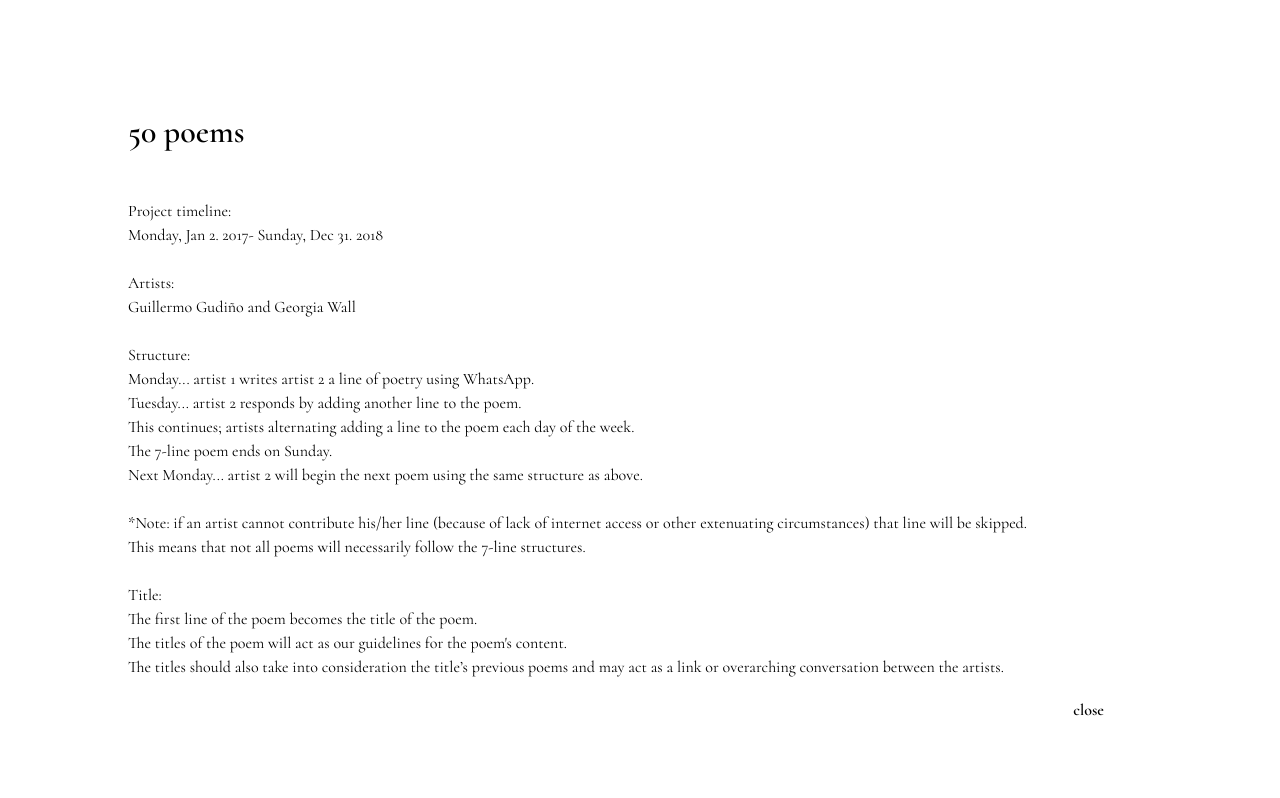
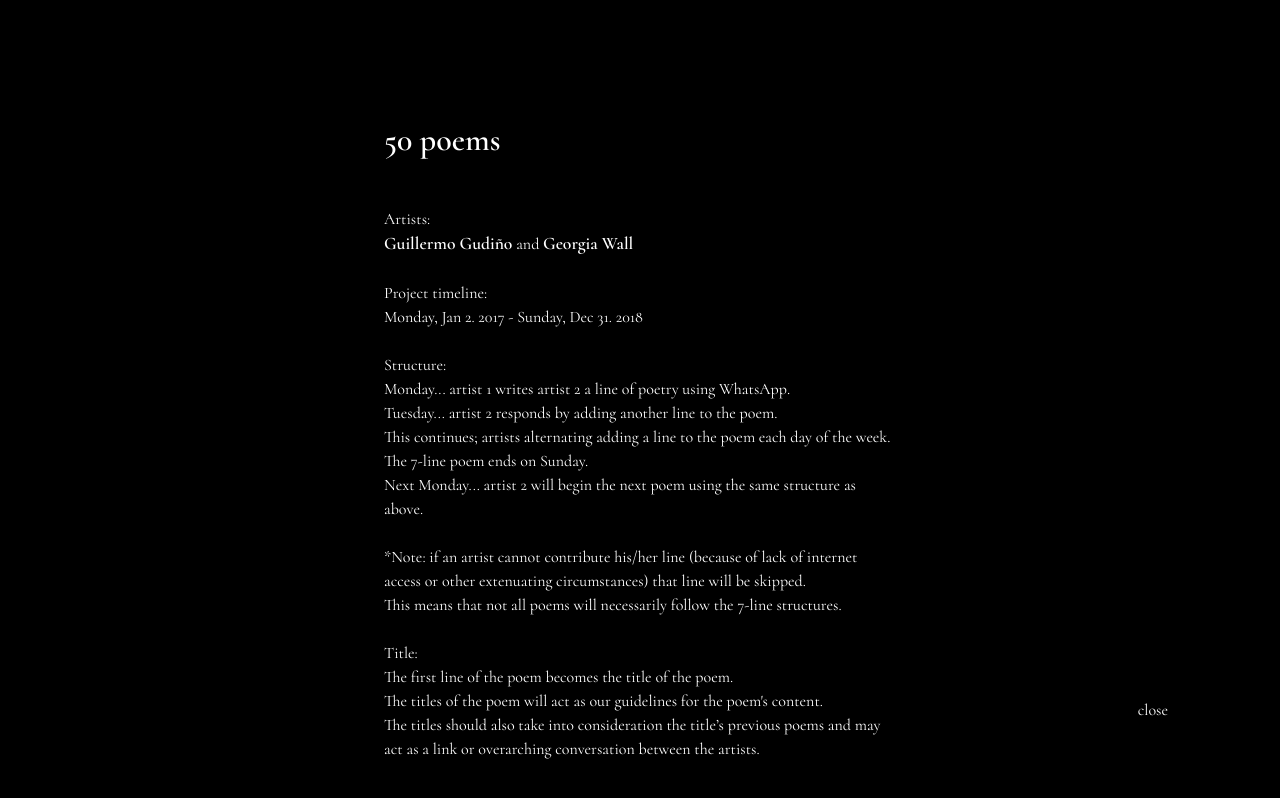
Before and after one commit to Musuauer/random_poems, a React (Create React App) app: page / in a window 1280 px wide. Both pictures are taken after a click on the element "info". Built offline with nearby package versions, Linux system fonts and the light colour scheme.

Commit message:
add modal background

```diff
--- a/src/App.css
+++ b/src/App.css
@@ -25,11 +25,13 @@
 .poem-title{
   margin: 14vh 0 2rem 0;
 }
+
 h1{
   font-size: 2rem;
 }
 h2{
   font-size: 1rem;
+  z-index: 99;
 }
 h3{
   font-weight: 600;
@@ -39,49 +41,48 @@ p{
   font-size: 1rem;
   line-height: 1.5;
 }
-.random-button{
-  position: absolute;
-  bottom: 2rem;
-  padding: 1rem;
-  background-color: black;
-  color: white;
-  cursor: pointer;
-  display: none;
-}
-.left-button{
-  position: absolute;
-  left: 0;
-  top: 50vh;
-  cursor: pointer;
-  display: none;
-}
-.right-button{
-  position: absolute;
-  right: 0;
-  top: 50vh;
-  cursor: pointer;
-  display: none;
-}
 
 /* ----MODAL---- */
 
 .modal{
-  position: absolute;
-  top: 14vh;
+  position: fixed;
+  top: 0;
   left: 0;
-  background: white;
+  width: 100%;
+  height: 100vh;
+  background: black;
+  color: white;
   padding-bottom: 3rem;
+  z-index: 9;
+}
+.modal-content{
+  width: 40%;
+  margin:  0 auto;
+  margin-top: 15vh;
+}
+.white{
+  color: white;
+  z-index: 9999;
 }
 .App-title{
  margin-bottom: 3rem;
 }
 .info-button{
   margin-bottom: 2rem;
-  position: absolute;
+  position: fixed;
   bottom: 0;
-  right: 0;
+  right: 4rem;
   padding: 3rem;
   cursor: pointer;
+}
+a{
+  color: white;
+  font-weight: 600;
+  text-decoration: none;
+  font-size: 1.1rem;
+}
+a:hover{
+  text-decoration: underline;
 }
 
 @media only screen and (max-width: 700px){
@@ -92,10 +93,14 @@ p{
     font-size: 1.3rem;
   }
   .modal{
-    top: 2rem;
+    top: 0;
     right: 0;
-    height: 80vh;
     overflow: scroll;
+  }
+  .modal-content{
+    width: 70%;
+    margin-left: 1rem;
+    margin-top: 14vh;
   }
   .info-button{
     position: fixed;
--- a/src/App.js
+++ b/src/App.js
@@ -2,9 +2,6 @@ import React, { Component } from 'react'
 import './App.css'
 import allPoems from './allPoems'
 import OnePoem from './OnePoem'
-import RandomButton from './RandomButton'
-import LeftButton from './LeftButton'
-import RightButton from './RightButton'
 import InfoWindow from './InfoWindow'
 
 class App extends Component {
@@ -25,8 +22,6 @@ class App extends Component {
   shuffleNow = () => {
     const allPoemsCopy = this.state.allPoems.slice(0)
     const shuffledPoems = this.shuffle(allPoemsCopy)
-    console.log('shuffled', allPoemsCopy)
-    console.log('all', this.state.allPoems)
     this.setState({ currentPoem: shuffledPoems[24] })
   }
 
@@ -60,6 +55,7 @@ class App extends Component {
    this.setState(prevState => ({
      showModal: !prevState.showModal
    }))
+   console.log('modal toggled')
  }
  render () {
    return (
@@ -72,34 +68,15 @@ class App extends Component {
        <div
          onClick={this.toggleModal}
          className='info-button'>
-         <h2>
-           {
-             !this.state.showModal
-               ? 'info'
-               : 'close'
-           }
-         </h2>
+         <h2>info</h2>
        </div>
 
        {
          this.state.showModal &&
          <InfoWindow
-           open={this.state.showModal}
+           toggleModal={this.toggleModal}
          />
        }
-
-
-       <RandomButton
-         shuffleNow={this.shuffleNow}
-       />
-
-       <LeftButton
-         nextLeft={this.nextLeft}
-       />
-
-       <RightButton
-         nextRight={this.nextRight}
-       />
 
      </div>
    )
--- a/src/InfoWindow.js
+++ b/src/InfoWindow.js
@@ -3,15 +3,21 @@ import React from 'react'
 export default function InfoWindow (props) {
   return (
     <div className='modal'>
+      <div className='modal-content'>
         <h1 className='App-title'>50 poems</h1>
         <p className='App-intro'>
+        Artists:
+          <br />
+          <a href='https://guillermogudino.com/'>
+          Guillermo Gudiño
+          </a> and <a href='http://www.georgiawall.com/'>
+          Georgia Wall
+          </a>
+          <br />
+          <br />
         Project timeline:
           <br />
-        Monday, Jan 2. 2017- Sunday, Dec 31. 2018
-        <br />
-        <br />
-        Artists:
-        <br /> Guillermo Gudiño and Georgia Wall
+        Monday, Jan 2. 2017 - Sunday, Dec 31. 2018
           <br />
           <br />
         Structure:
@@ -43,7 +49,12 @@ export default function InfoWindow (props) {
         The titles should also take into consideration the title’s previous poems and may act as a link or overarching conversation between the artists.
           <br />
         </p>
-
+      </div>
+      <div
+        className='info-button'
+        onClick={props.toggleModal}>
+      close
+      </div>
     </div>
   )
 }
```
Also changed, not shown: public/index.html (line endings or trailing spaces). Lines whose indentation alone changed are shown as unchanged.
